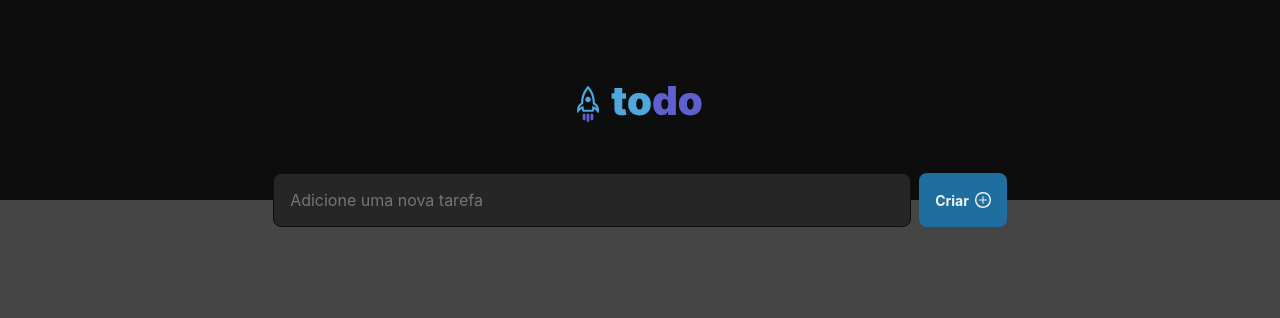
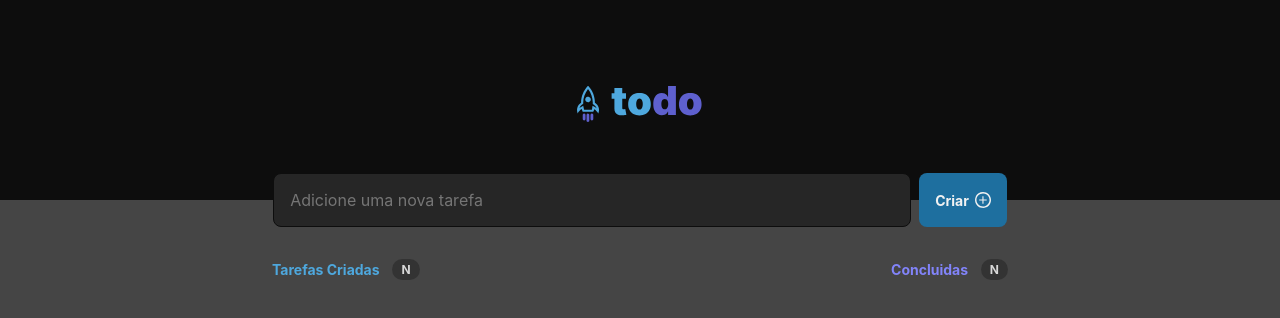
Before and after one commit to luiscns-alt/Desafio-01---ReactJS, a React app in the folder challenge-01/: page / in a window 1280 px wide. Shown: the top 318 px of the page. Built offline with nearby package versions, Linux system fonts and the light colour scheme; the HTML template or start-up script is replaced by a standard one.

Commit message:
feat: add header list tasks

```diff
--- a/challenge-01/src/App.tsx
+++ b/challenge-01/src/App.tsx
@@ -1,6 +1,7 @@
 import { useState } from "react";
 import { Header } from "./components/Header/Header";
 import { Input } from "./components/Input/Input";
+import { ListTasks } from "./components/ListTasks/ListTasks";
 
 import "./global.css";
 
@@ -10,6 +11,7 @@
       <Header />
       <main>
         <Input />
+        <ListTasks />
       </main>
     </div>
   );
--- /dev/null
+++ b/challenge-01/src/components/ListTasks/ListTasks.module.css
@@ -0,0 +1,38 @@
+.container {
+  width: 100%;
+  max-width: 46rem;
+  margin: 0 auto;
+  margin-top: 2rem;
+}
+
+.header {
+  display: flex;
+  align-items: center;
+  justify-content: space-between;
+  margin-bottom: 1.5rem;
+}
+
+.header>div {
+  display: flex;
+  align-items: center;
+  gap: 0.8rem;
+}
+
+.header p {
+  color: var(--blue);
+  font-size: 0.875rem;
+  font-weight: 700;
+}
+
+.header p.textPurple {
+  color: var(--purple);
+}
+
+.header span {
+  background: var(--gray-400);
+  color: var(--gray-200);
+  padding: 3px 9px;
+  border-radius: 999px;
+  font-size: 0.75rem;
+  font-weight: 700;
+}
--- /dev/null
+++ b/challenge-01/src/components/ListTasks/ListTasks.tsx
@@ -0,0 +1,18 @@
+import styles from "./ListTasks.module.css";
+
+export function ListTasks() {
+  return (
+    <section className={styles.container}>
+      <header className={styles.header}>
+        <div>
+          <p>Tarefas Criadas</p>
+          <span>N</span>
+        </div>
+        <div>
+          <p className={styles.textPurple}>Concluidas</p>
+          <span>N</span>
+        </div>
+      </header>
+    </section>
+  );
+}
```
